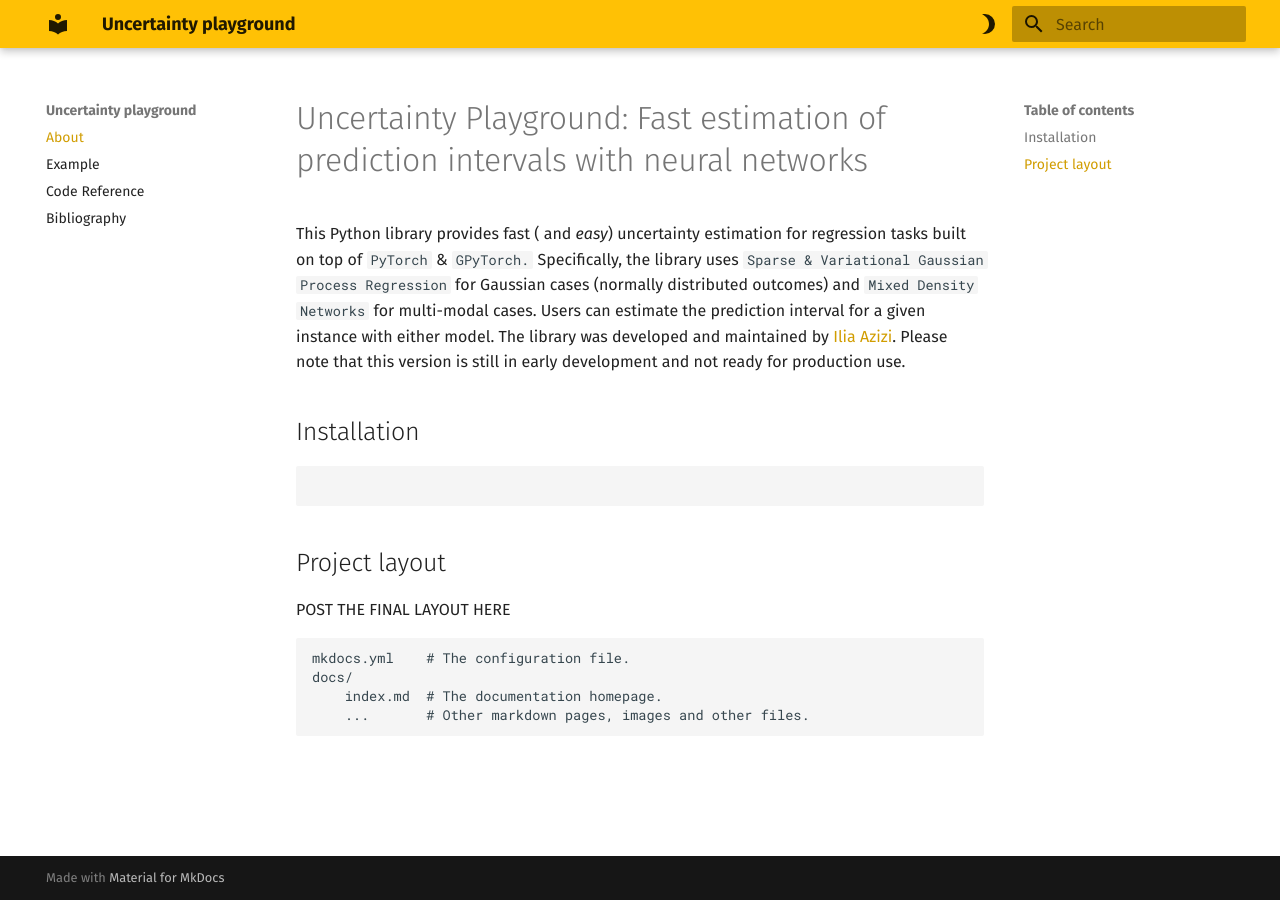
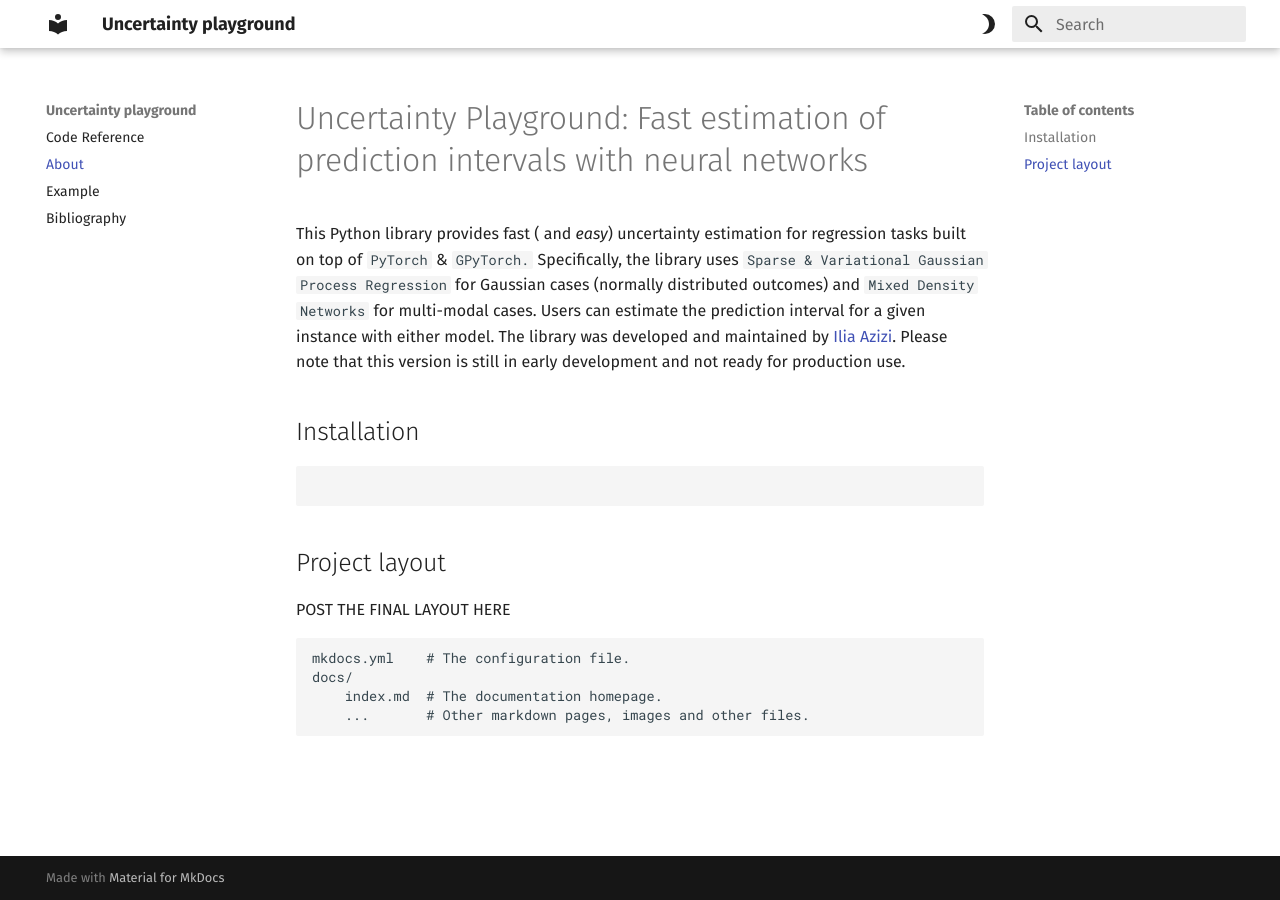
Before and after one commit to Unco3892/UncertaintyPlayground, an MkDocs documentation site: the page built from docs/index.md, in a window 1280 px wide. Built offline with MkDocs 1.6.1 and Material for MkDocs 9.7.7, drawn with Linux system fonts in a browser that asks for light colours.

Commit message:
Added better colors for the documentation

```diff
--- a/docs/gen_ref_pages.py
+++ b/docs/gen_ref_pages.py
@@ -1,4 +1,5 @@
 """Generate the code reference pages."""
+# This was taken from the official documentation website of `mkdocstrings` https://mkdocstrings.github.io/recipes/
 
 from pathlib import Path
 
--- a/mkdocs.yml
+++ b/mkdocs.yml
@@ -7,7 +7,7 @@ theme:
   palette:
     # Palette toggle for light mode
     - media: "(prefers-color-scheme: light)"
-      primary: amber
+      primary: white
       accent:  deep orange
       scheme: default
       toggle:
@@ -42,7 +42,7 @@ markdown_extensions:
   - pymdownx.superfences
 
 nav:
+  - Code Reference: reference/
   - About: index.md
   - Example: example.md
-  - Code Reference: reference/
   - Bibliography: bib.md
```
